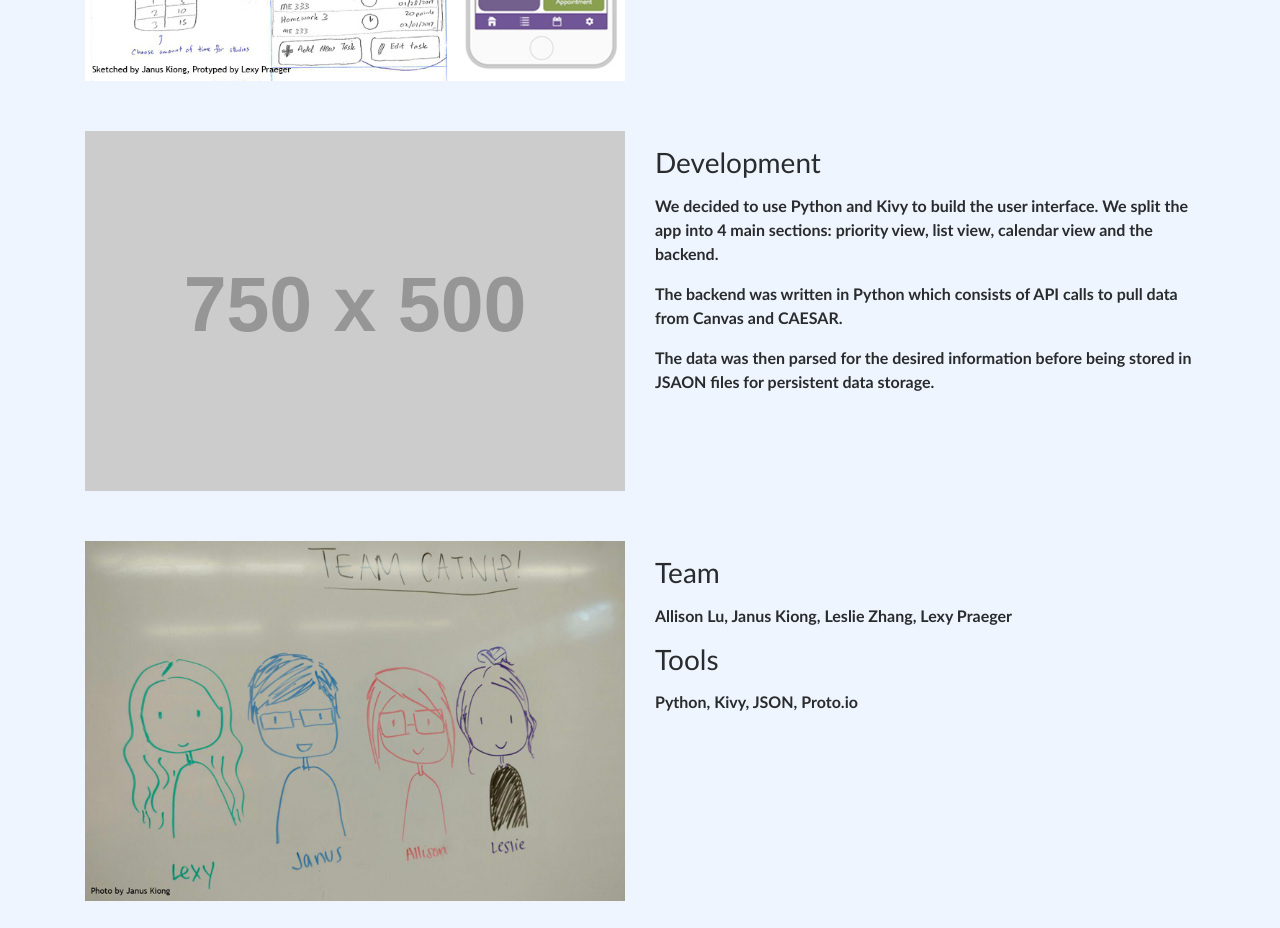
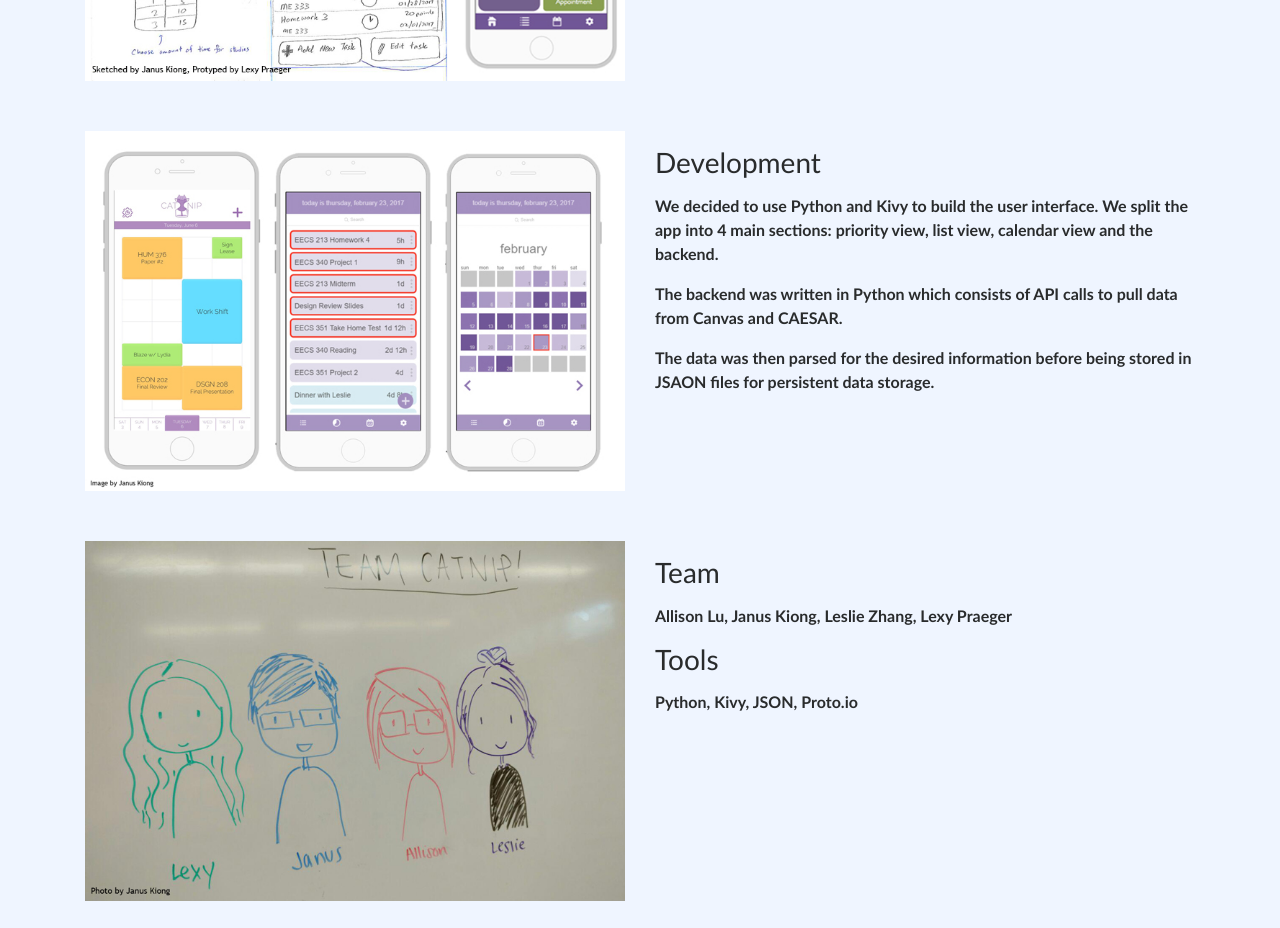
Before and after one commit to JnusK/JnusK.github.io, a website: page projects/catnip.html in a window 1280 px wide. Shown: the part 1320-2248 px from the top of the page. Drawn offline with Linux system fonts and the light colour scheme; placeholder pictures from the web are drawn by us.

Commit message:
Add photo

```diff
--- a/projects/catnip.html
+++ b/projects/catnip.html
@@ -105,7 +105,7 @@
 		<div class="row">
 
             <div class="col-md-6">
-                <img class="img-fluid" src="http://placehold.it/750x500" alt="">
+                <img class="img-fluid" src="img/catnip-layouts.jpg" alt="">
             </div>
 			<div class="col-md-6">
 				<h3 class="my-3">Development</h3>
```
Also changed, not shown: projects/img/catnip-layouts.jpg (added).
